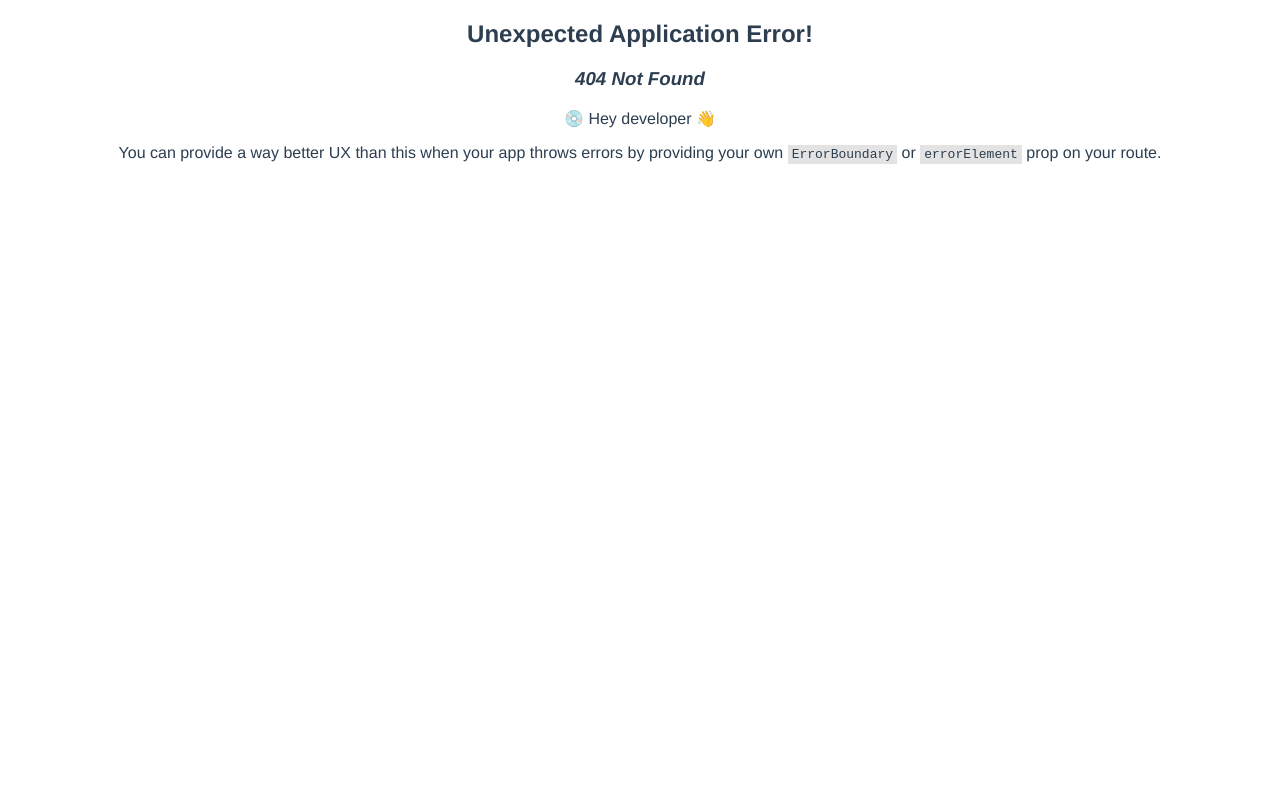
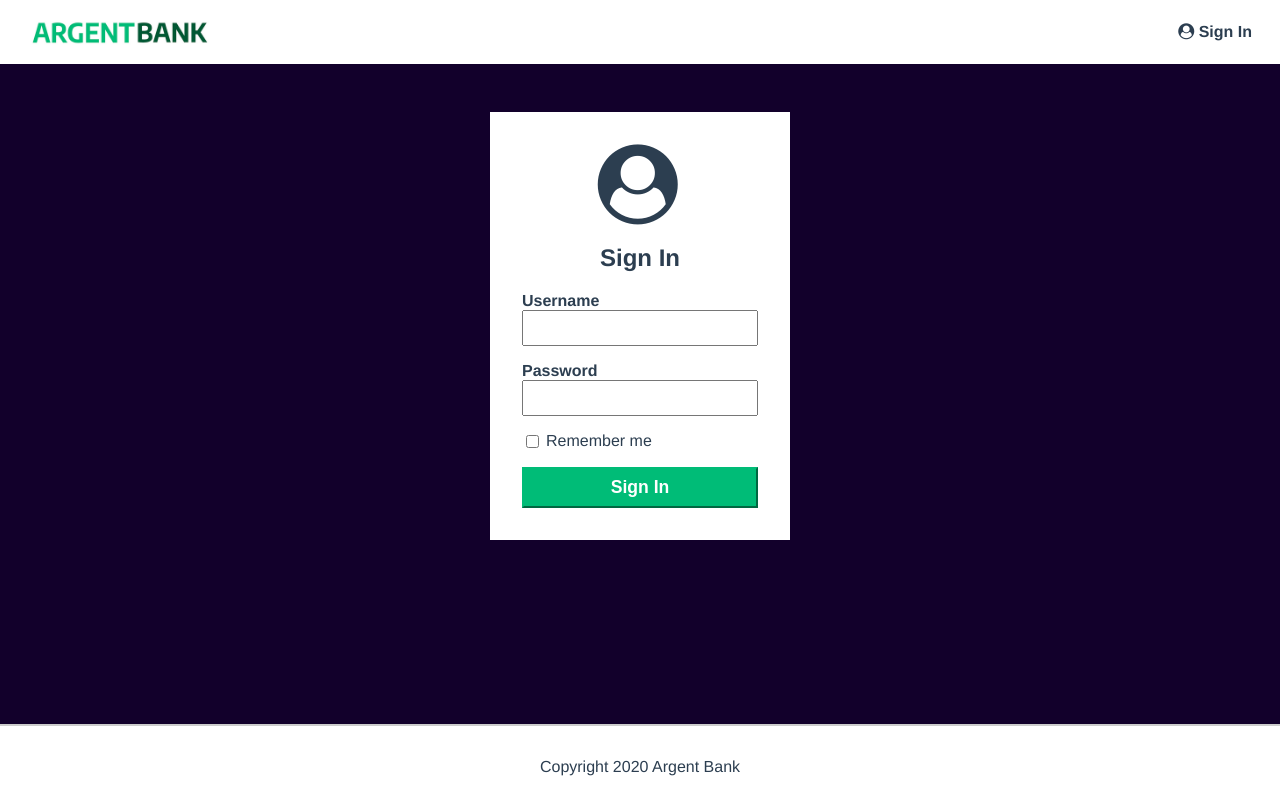
Before and after one commit to al-dev93/p13agba-al-2302, a React (Create React App) app in the folder app/: page /loging in a window 1280 px wide. Before the commit this address had no page. Built offline with nearby package versions, Linux system fonts and the light colour scheme.

Commit message:
User can login to the system Fixes #2

```diff
--- a/app/src/Router/index.jsx
+++ b/app/src/Router/index.jsx
@@ -2,12 +2,16 @@
 import { createBrowserRouter } from "react-router-dom";
 import Layout from "../components/Layout";
 import Home from "../pages/Home";
+import Loging from "../pages/Loging";
 
 const Router = createBrowserRouter([
   {
     path: "/",
     element: <Layout />,
-    children: [{ index: true, element: <Home /> }],
+    children: [
+      { index: true, element: <Home /> },
+      { path: "loging", element: <Loging /> },
+    ],
   },
 ]);
 
--- a/app/src/components/Layout/index.jsx
+++ b/app/src/components/Layout/index.jsx
@@ -1,9 +1,11 @@
 import "./style.css";
-import { Link, NavLink, Outlet } from "react-router-dom";
+import { Link, NavLink, Outlet, useLocation } from "react-router-dom";
 import logo from "../../assets/images/argentBankLogo.png";
 
-const Layout = () => (
-  <>
+const Layout = () => {
+  const locate = useLocation().pathname;
+  return (
+    <div className="layout-wrapper">
       <nav className="main-nav">
         <Link className="main-nav-logo" to="/">
           <img
@@ -14,19 +16,20 @@
           <h1 className="sr-only">Argent Bank</h1>
         </Link>
         <div>
-        <NavLink className="main-nav-item" to="./sign-in.html">
+          <NavLink className="main-nav-item" to="/loging">
             <i className="fa fa-user-circle" />
             Sign In
           </NavLink>
         </div>
       </nav>
-    <div>
+      <main className={locate === "/" ? null : "main bg-dark"}>
         <Outlet />
-    </div>
+      </main>
       <footer className="footer">
         <p className="footer-text">Copyright 2020 Argent Bank</p>
       </footer>
-  </>
+    </div>
   );
+};
 
 export default Layout;
--- a/app/src/components/Layout/style.css
+++ b/app/src/components/Layout/style.css
@@ -1,4 +1,18 @@
 /* stylelint-disable a11y/media-prefers-color-scheme */
+.layout-wrapper {
+  flex: 1 1;
+  display: flex;
+  flex-direction: column;
+}
+
+.main {
+  flex: 1 1;
+}
+
+.bg-dark {
+  background-color: #12002b;
+}
+
 .main-nav {
   display: flex;
   justify-content: space-between;
--- a/app/src/pages/Home/index.jsx
+++ b/app/src/pages/Home/index.jsx
@@ -4,7 +4,7 @@
 import iconSecurity from "../../assets/icons/icon-security.png";
 
 const Home = () => (
-  <main>
+  <>
     <div className="hero">
       <section className="hero-content">
         <h2 className="sr-only">Promoted Content</h2>
@@ -38,7 +38,7 @@
         </p>
       </div>
     </section>
-  </main>
+  </>
 );
 
 export default Home;
--- /dev/null
+++ b/app/src/pages/Loging/index.jsx
@@ -0,0 +1,28 @@
+/* eslint-disable jsx-a11y/label-has-associated-control */
+import "./style.css";
+
+const Loging = () => (
+  <section className="sign-in-content">
+    <i className="fa fa-user-circle sign-in-icon" />
+    <h1>Sign In</h1>
+    <form>
+      <div className="input-wrapper">
+        <label htmlFor="username">Username</label>
+        <input type="text" id="username" name="username" />
+      </div>
+      <div className="input-wrapper">
+        <label htmlFor="password">Password</label>
+        <input type="password" id="password" name="password" />
+      </div>
+      <div className="input-remember">
+        <input type="checkbox" id="remember-me" name="remember-me" />
+        <label htmlFor="remember-me">Remember me</label>
+      </div>
+      <button type="submit" className="sign-in-button">
+        Sign In
+      </button>
+    </form>
+  </section>
+);
+
+export default Loging;
--- /dev/null
+++ b/app/src/pages/Loging/style.css
@@ -0,0 +1,49 @@
+/* stylelint-disable a11y/media-prefers-color-scheme */
+.sign-in-content {
+  box-sizing: border-box;
+  background-color: white;
+  width: 300px;
+  margin: 0 auto;
+  margin-top: 3rem;
+  padding: 2rem;
+}
+
+.sign-in-icon {
+  font-size: 5rem;
+}
+
+.input-remember {
+  display: flex;
+}
+
+.input-remember label {
+  margin-left: 0.25rem;
+}
+
+.input-wrapper {
+  display: flex;
+  flex-direction: column;
+  text-align: left;
+  margin-bottom: 1rem;
+}
+
+.input-wrapper label {
+  font-weight: bold;
+}
+
+.input-wrapper input {
+  padding: 5px;
+  font-size: 1.2rem;
+}
+
+.sign-in-button {
+  display: block;
+  width: 100%;
+  padding: 8px;
+  font-size: 1.1rem;
+  font-weight: bold;
+  margin-top: 1rem;
+  border-color: #00bc77;
+  background-color: #00bc77;
+  color: #fff;
+}
--- a/app/src/style.css
+++ b/app/src/style.css
@@ -9,9 +9,15 @@
 
 body {
   margin: 0;
+  min-height: 100vh;
   display: flex;
   flex-direction: column;
-  min-height: 100vh;
+}
+
+#root {
+  flex: 1 1;
+  display: flex;
+  flex-direction: column;
 }
 
 .sr-only {
@@ -28,7 +34,3 @@
   width: 1px !important;
   white-space: nowrap !important; /* 3 */
 }
-
-.bg-dark {
-  background-color: #12002b;
-}
```
Lines whose indentation alone changed are shown as unchanged.
